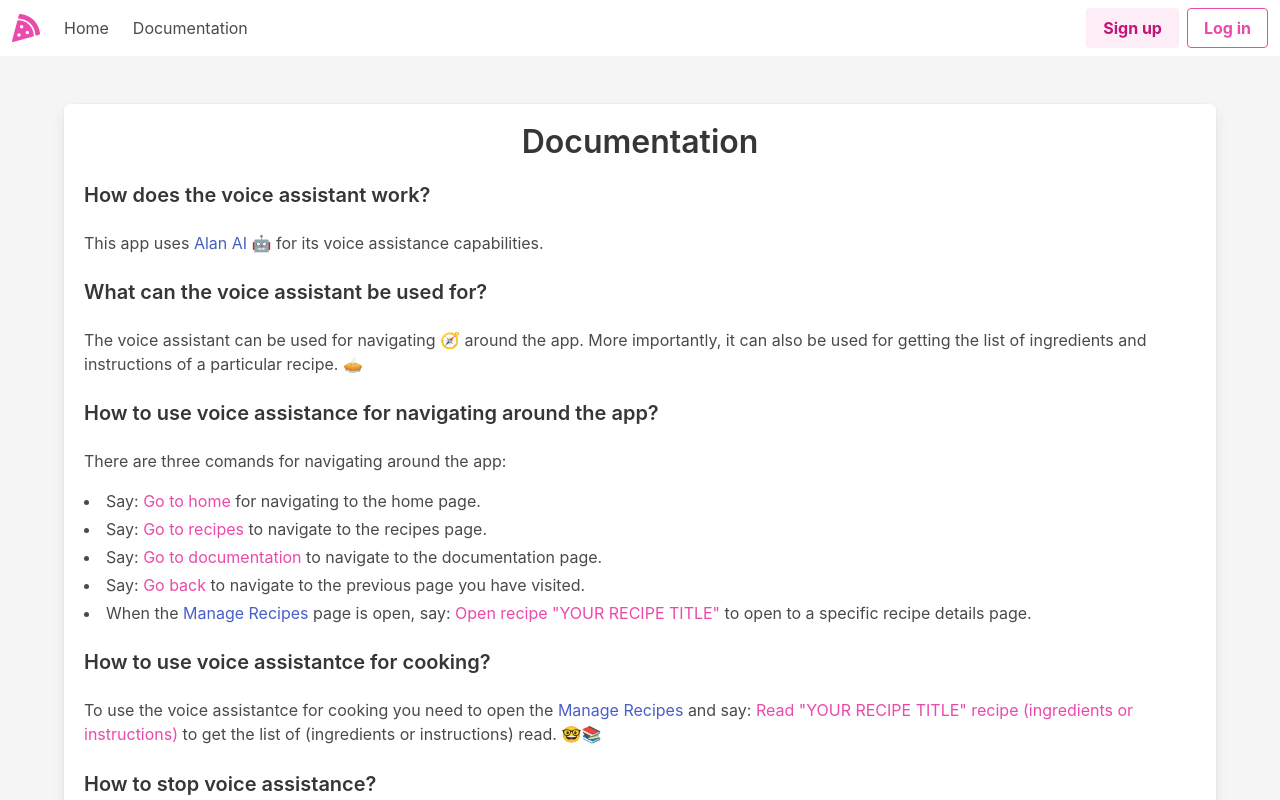
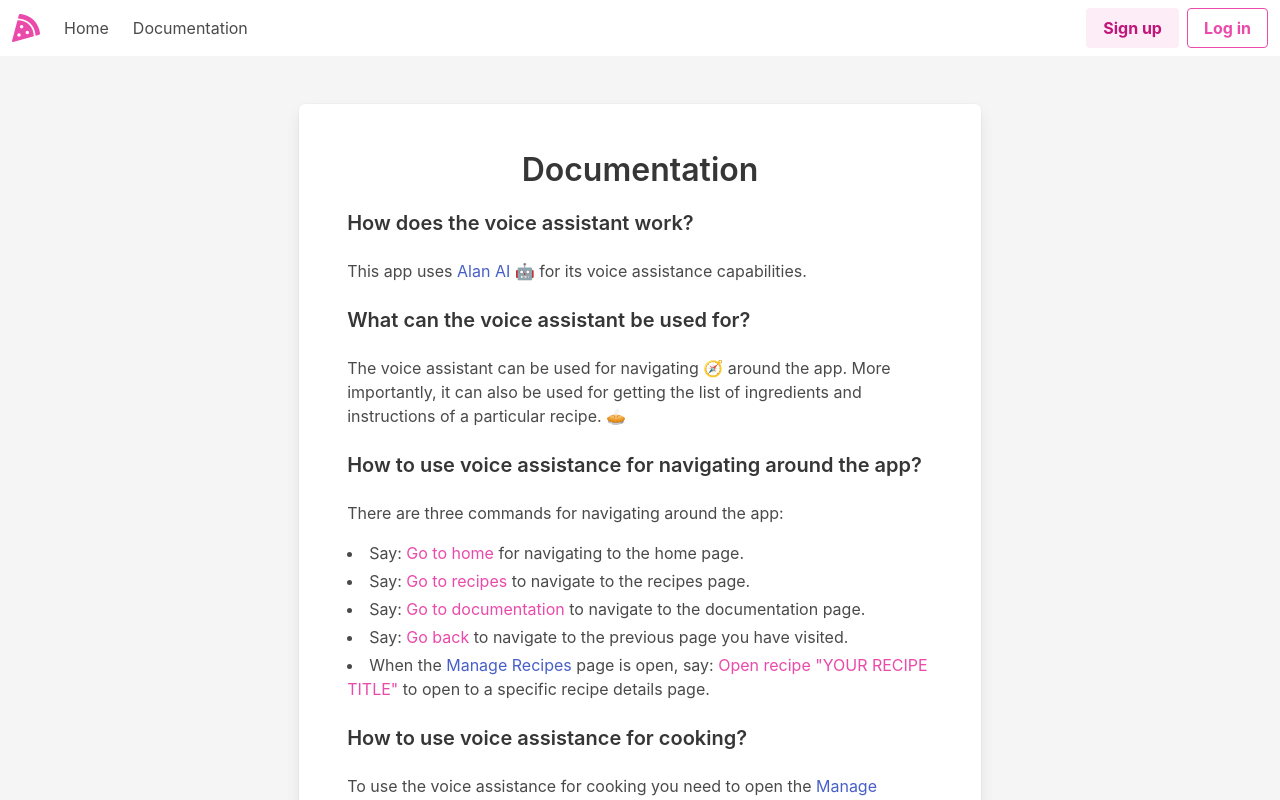
Before and after one commit to kestvir/recipe-reader-node-react, a React (Create React App) app in the folder client/: page /documentation in a window 1280 px wide. Shown: the top 800 px of the page. Built offline with nearby package versions, Linux system fonts and the light colour scheme; no server answers.

Commit message:
fixed spelling mistakes

```diff
--- a/client/src/components/Documentation.tsx
+++ b/client/src/components/Documentation.tsx
@@ -7,7 +7,9 @@ const Documentation: React.FC<DocumentationProps> = ({}) => {
   return (
     <section className="section">
       <div className="container">
-        <div className="box">
+        <div className="columns">
+          <div className="column is-three-fifths is-offset-one-fifth">
+            <div className="box p-6">
               <h3 className="title has-text-centered">Documentation</h3>
               <div className="content">
                 <h3 className="title is-size-5">
@@ -24,27 +26,31 @@ const Documentation: React.FC<DocumentationProps> = ({}) => {
                   What can the voice assistant be used for?
                 </h3>
                 <p>
-              The voice assistant can be used for navigating 🧭 around the app.
-              More importantly, it can also be used for getting the list of
-              ingredients and instructions of a particular recipe. 🥧
+                  The voice assistant can be used for navigating 🧭 around the
+                  app. More importantly, it can also be used for getting the
+                  list of ingredients and instructions of a particular recipe.
+                  🥧
                 </p>
                 <h3 className="title is-size-5">
                   How to use voice assistance for navigating around the app?
                 </h3>
                 <p>
-              There are three comands for navigating around the app:
+                  There are three commands for navigating around the app:
                   <ul>
                     <li>
-                  Say: <span className="has-text-primary">Go to home</span> for
-                  navigating to the home page.
-                </li>
-                <li>
-                  Say: <span className="has-text-primary">Go to recipes</span>{" "}
-                  to navigate to the recipes page.
+                      Say: <span className="has-text-primary">Go to home</span>{" "}
+                      for navigating to the home page.
                     </li>
                     <li>
                       Say:{" "}
-                  <span className="has-text-primary">Go to documentation</span>{" "}
+                      <span className="has-text-primary">Go to recipes</span> to
+                      navigate to the recipes page.
+                    </li>
+                    <li>
+                      Say:{" "}
+                      <span className="has-text-primary">
+                        Go to documentation
+                      </span>{" "}
                       to navigate to the documentation page.
                     </li>
                     <li>
@@ -65,22 +71,26 @@ const Documentation: React.FC<DocumentationProps> = ({}) => {
                   </ul>
                 </p>
                 <h3 className="title is-size-5">
-              How to use voice assistantce for cooking?
+                  How to use voice assistance for cooking?
                 </h3>
                 <p>
-              To use the voice assistantce for cooking you need to open the{" "}
+                  To use the voice assistance for cooking you need to open the{" "}
                   <Link to="/recipes" target="_blank">
                     Manage Recipes
                   </Link>{" "}
                   and say:{" "}
                   <span className="has-text-primary">
-                Read "YOUR RECIPE TITLE" recipe (ingredients or instructions)
+                    Read "YOUR RECIPE TITLE" recipe (ingredients or
+                    instructions)
                   </span>{" "}
                   to get the list of (ingredients or instructions) read. 🤓📚
                 </p>
-            <h3 className="title is-size-5">How to stop voice assistance?</h3>
+                <h3 className="title is-size-5">
+                  How to stop voice assistance?
+                </h3>
                 <p>
-              To stop voice assistance you can say any of the commands below:
+                  To stop voice assistance you can say any of the commands
+                  below:
                 </p>
                 <ul>
                   <li>Thanks Alan</li>
@@ -94,13 +104,15 @@ const Documentation: React.FC<DocumentationProps> = ({}) => {
                   What else can be done with the voice assistance?
                 </h3>
                 <p>
-              You can also have a chit-chat with the voice assistant by asking
-              simple questions like:{" "}
+                  You can also have a chit-chat with the voice assistant by
+                  asking simple questions like:{" "}
                   <span className="has-text-primary">How are you?</span>{" "}
                   <span className="has-text-primary">When were you born?</span>{" "}
-              <span className="has-text-primary">Will you marry me?</span> and
-              so on... 😀
+                  <span className="has-text-primary">Will you marry me?</span>{" "}
+                  and so on... 😀
                 </p>
+              </div>
+            </div>
           </div>
         </div>
       </div>
```
Lines whose indentation alone changed are shown as unchanged.
